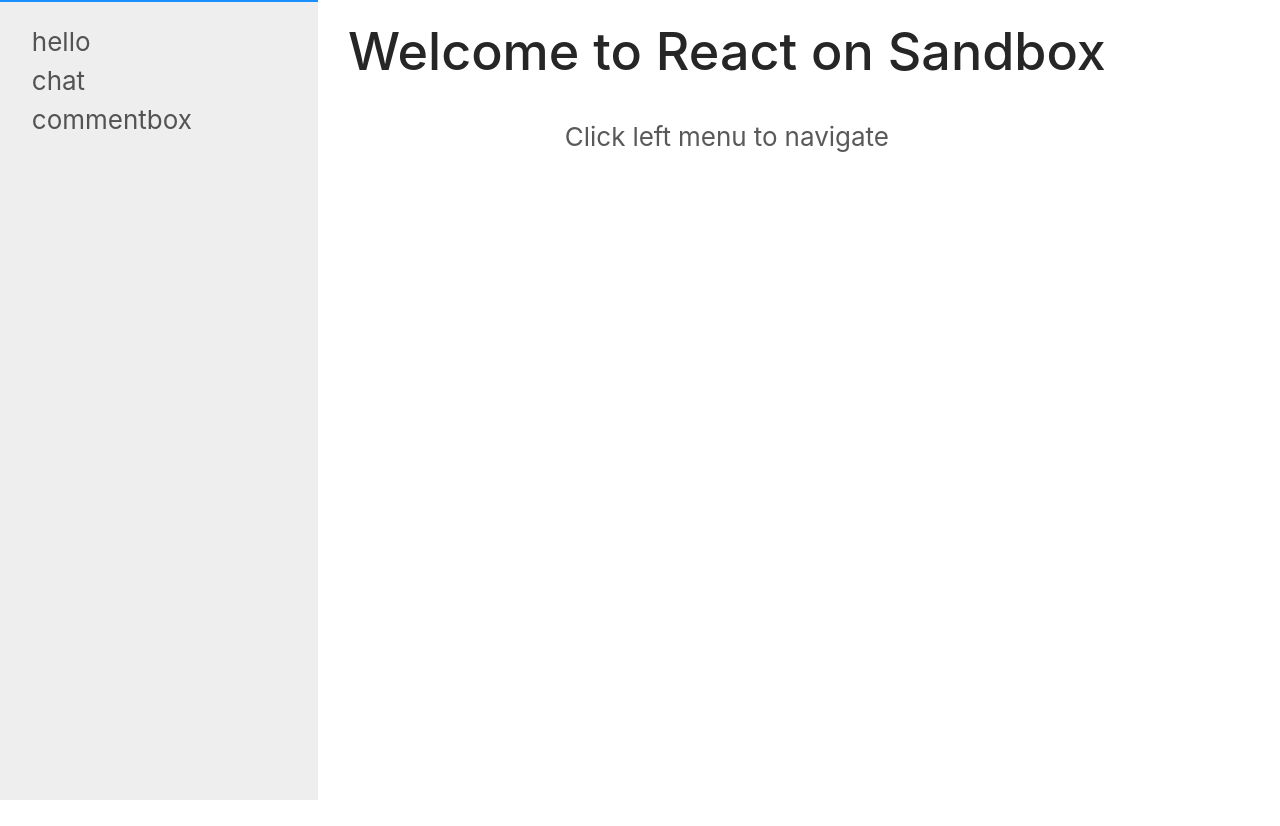
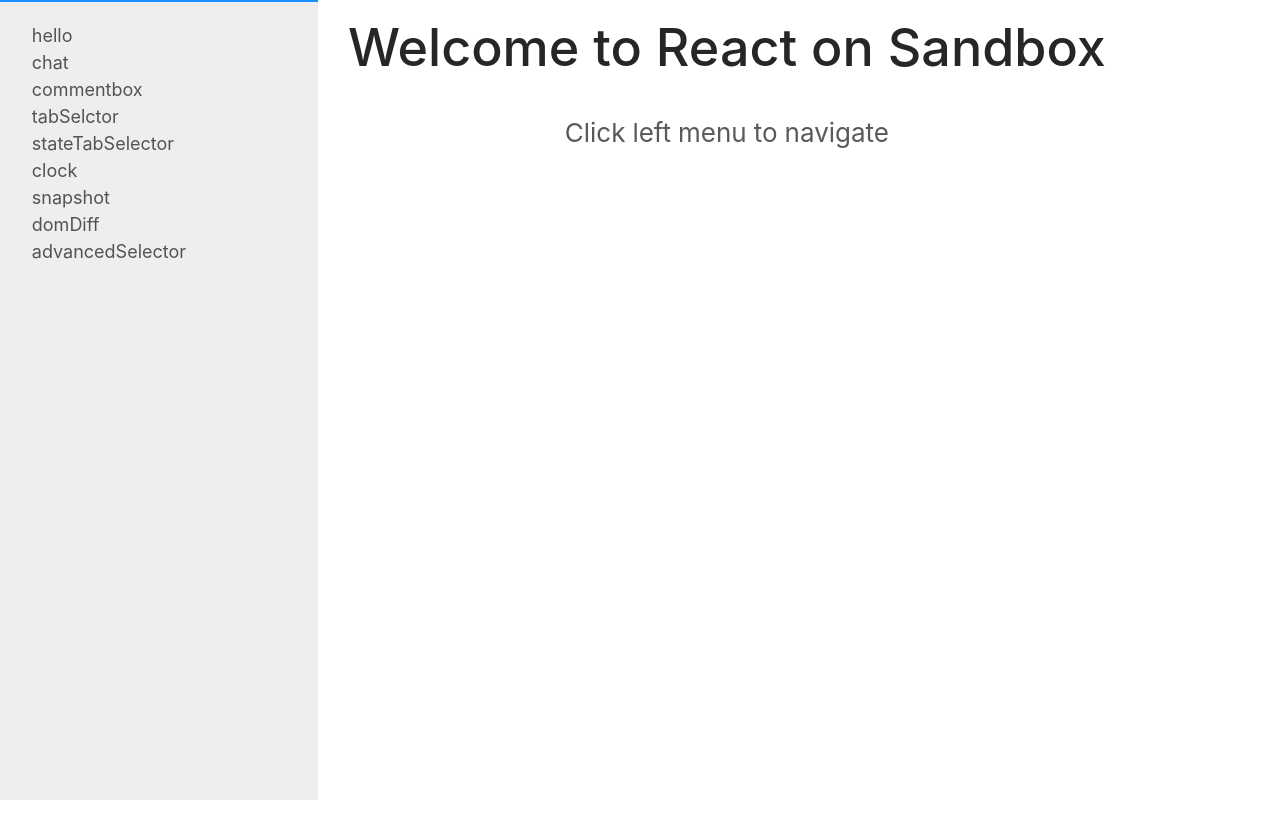
Before and after one commit to Michael2013518/michael-react, a React (Create React App) app: page / in a window 1280 px wide. Built offline with nearby package versions, Linux system fonts and the light colour scheme.

Commit message:
update entry of app

```diff
--- a/src/index.css
+++ b/src/index.css
@@ -5,6 +5,7 @@ body {
     sans-serif;
   -webkit-font-smoothing: antialiased;
   -moz-osx-font-smoothing: grayscale;
+  font-size: 14px !important;
 }
 
 code {
@@ -22,6 +23,7 @@ code {
   text-align: left;
   text-indent: 10%;
   border-top: 2px solid #1890ff;
+  font-size: 18px;
 }
 .menu .link {
   cursor: pointer;
--- a/src/index.js
+++ b/src/index.js
@@ -4,7 +4,13 @@ import { render } from 'react-dom';
 // include Components
 import Hello from './Hello';
 import ChatApp from './c01/ChatApp';
-import CommentBox from './c02/CommentBox'
+import CommentBox from './c02/CommentBox';
+import TabSelector from './c02/TabSelector';
+import StatefulTabSelector from './c02/StatefulTabSelector';
+import Clock from './c03/Clock';
+import SnapshotSample from './c04/SnapshotSample';
+import DomDiff from './c05/DomDiff';
+import AdvancedTabSelector from './c06/AdvancedTabSelector'
 // import {Button} from "antd";
 
 import "antd/dist/antd.css"
@@ -16,7 +22,13 @@ import * as serviceWorker from './serviceWorker';
 const routeMap = {
     hello: Hello,
     chat: ChatApp,
-    commentbox: CommentBox
+    commentbox: CommentBox,
+    tabSelctor: TabSelector,
+    stateTabSelector: StatefulTabSelector,
+    clock: Clock,
+    snapshot: SnapshotSample,
+    domDiff: DomDiff,
+    advancedSelector: AdvancedTabSelector
 }
 
 class App extends React.PureComponent{
```
